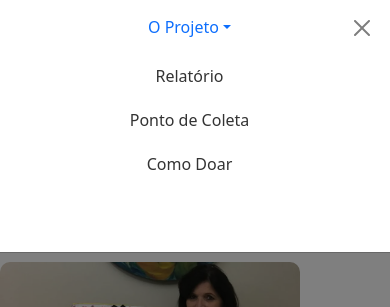
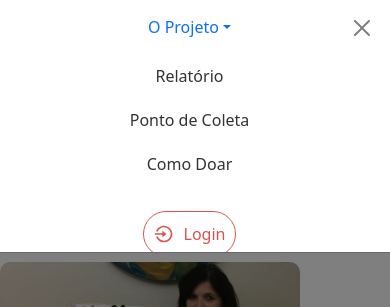
Before and after one commit to DaianeKCamargo/FATEC_ProjetoIntegrador2, a Next.js app: page /sobre-nos/tampets-na-midia in a window 390 px wide. Both pictures are taken after a click on the icon 330 px from the left and 47 px from the top of the page. Shown: the top 307 px of the page. Built offline with nearby package versions, Linux system fonts and the light colour scheme.

Commit message:
Navbar
Botão login em menu mobile

```diff
--- a/app/layout.tsx
+++ b/app/layout.tsx
@@ -1,6 +1,6 @@
 import type { Metadata } from "next";
 import './globals.css';
-import NavbarLogout from "@/components/navbar/navbarlogout";
+import NavbarLogout from "@/components/Navbar/navbarlogout";
 import 'bootstrap/dist/css/bootstrap.min.css';
 
 export const metadata: Metadata = {
--- a/app/sobre-nos/tampets-na-midia/page.tsx
+++ b/app/sobre-nos/tampets-na-midia/page.tsx
@@ -1,5 +1,5 @@
 'use client';
-import NewsCard from "@/components/navbar/NewsCard/NewsCard";
+import NewsCard from "@/components/NewsCard/NewsCard";
 import styles from "@/styles/namidia.module.css";
 
 
--- a/components/navbar/navbarlogout.tsx
+++ b/components/navbar/navbarlogout.tsx
@@ -1,6 +1,6 @@
 'use client';
 
-import { Form, Nav, NavDropdown, Offcanvas } from 'react-bootstrap';
+import { Button, Form, Nav, NavDropdown, Offcanvas } from 'react-bootstrap';
 import { RiLoginCircleLine } from "react-icons/ri";
 import styles from '@/styles/navbarlogout.module.css';
 import Link from 'next/link';
@@ -51,19 +51,25 @@ export default function NavbarLogout() {
 
             {/* Offcanvas (menu lateral) */}
             <Offcanvas className={styles.meuoffcanvas} show={openMenu} onHide={handleFechado} placement="top">
-
                 <Offcanvas.Body className={styles.bodylateral}>
                     <Nav className={styles.navlateral}>
                         <div className={styles.navitemslateral}>
-                            <NavDropdown className={styles.item} title="O Projeto">
-                                <NavDropdown.Item className={styles.item} href="#action3"> Quem somos </NavDropdown.Item>
-                                <NavDropdown.Item className={styles.item} href="#action4"> Tampets na Mídia </NavDropdown.Item>
-                                <NavDropdown.Item className={styles.item} href="#action5"> Galeria de Fotos </NavDropdown.Item>
+                            <NavDropdown className={styles.item1} title="O Projeto">
+                                <NavDropdown.Item className={styles.item1} href="#action3"> Quem somos </NavDropdown.Item>
+                                <NavDropdown.Item className={styles.item1} href="#action4"> Tampets na Mídia </NavDropdown.Item>
+                                <NavDropdown.Item className={styles.item1} href="#action5"> Galeria de Fotos </NavDropdown.Item>
                             </NavDropdown>
                             <Link className={styles.item} href={""}> Relatório </Link>
                             <Link className={styles.item} href={""}> Ponto de Coleta </Link>
                             <Link className={styles.item} href={""}> Como Doar </Link>
+
+                            <Form className={styles.bttn}>
+                                <button className={styles.button}>
+                                    <RiLoginCircleLine size={20} /> Login
+                                </button>
+                            </Form>
                         </div>
+
                     </Nav>
                 </Offcanvas.Body>
                 <Offcanvas.Header closeButton className={styles.titulomenu} />
--- a/package.json
+++ b/package.json
@@ -11,6 +11,7 @@
   "dependencies": {
     "@react-icons/all-files": "^4.1.0",
     "bootstrap": "^5.3.8",
+    "bootstrap-icons": "^1.13.1",
     "next": "16.0.1",
     "react": "19.2.0",
     "react-bootstrap": "^2.10.10",
--- a/styles/navbarlogout.module.css
+++ b/styles/navbarlogout.module.css
@@ -33,11 +33,12 @@
     gap: 2rem;
     font-size: 1.6rem;
     color: #333;
+    text-decoration: none;
 }
 
 .item {
-    text-decoration: none;
-    color: #333;
+    text-decoration: none !important;
+    color: #333 !important;
     font-size: 1.6rem;
 
     &:hover {
@@ -85,10 +86,9 @@
         justify-content: flex-start;
     }
 
-    .navitems {
+    .navitems, .btn {
         display: none;
     }
-
 
     .titulomenu {
         font-size: 1.6rem;
@@ -99,7 +99,6 @@
     .meuoffcanvas {
         display: flex !important;
         flex-direction: row !important;
-        text-decoration: none !important;
     }
 
     .navlateral {
@@ -115,7 +114,6 @@
         gap: 2rem;
         font-size: 1.6rem;
         color: #333;
-        text-decoration: none !important;
         margin-left: 5rem;
     }
 
@@ -125,8 +123,7 @@
         margin-right: 5rem;
     }
 
-    .navitems,
-    .btn {
-        display: none;
+    .bttn {
+        margin-top: 1.5rem;
     }
 }
```
Also changed, not shown: app/globals.css (line endings or trailing spaces), components/Card/Card.tsx (renamed from components/navbar/Card/Card.tsx), components/NewsCard/NewsCard.tsx (renamed from components/navbar/NewsCard/NewsCard.tsx), 2 other files (tests, documents, lock files or other folders).
